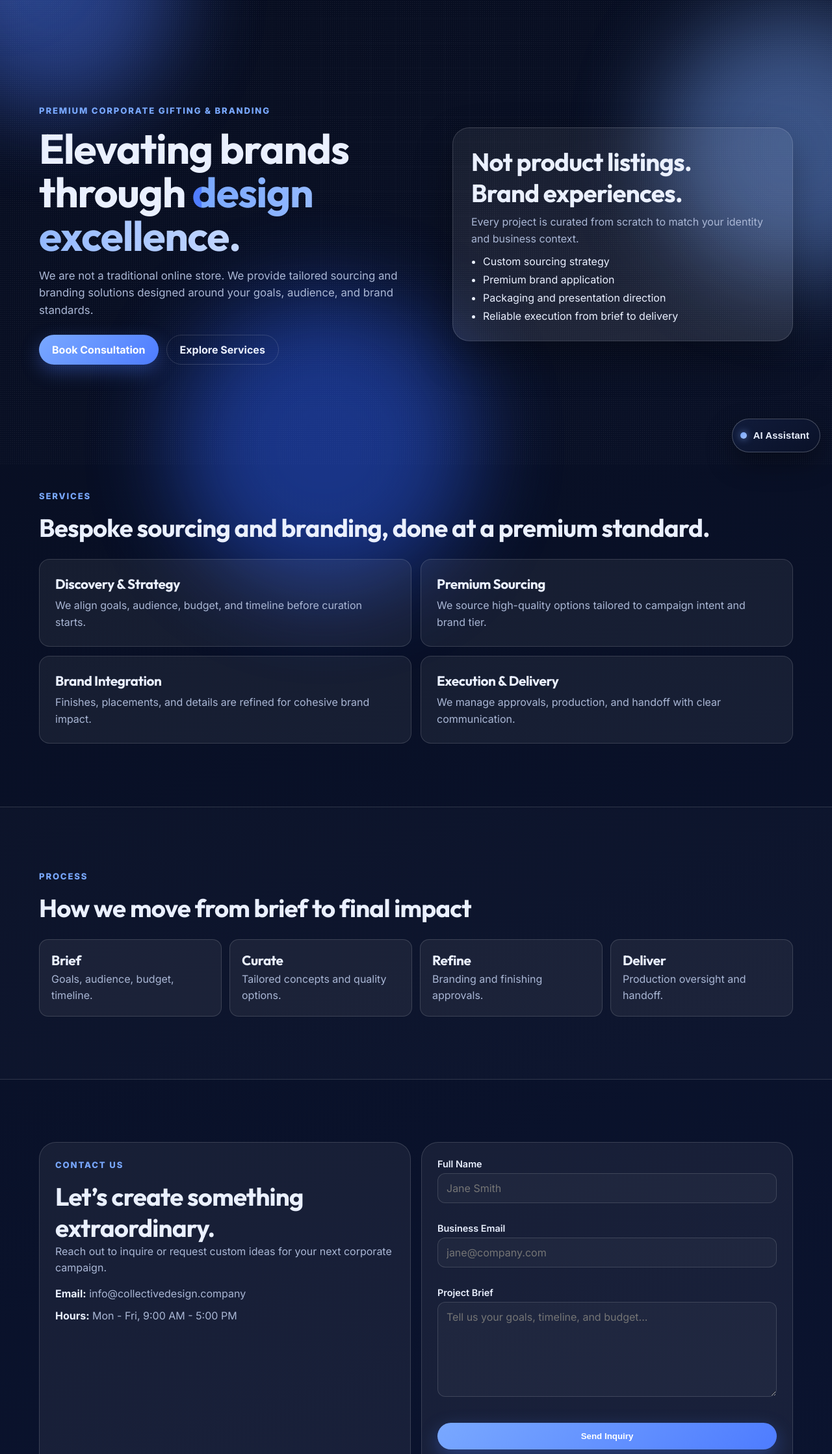
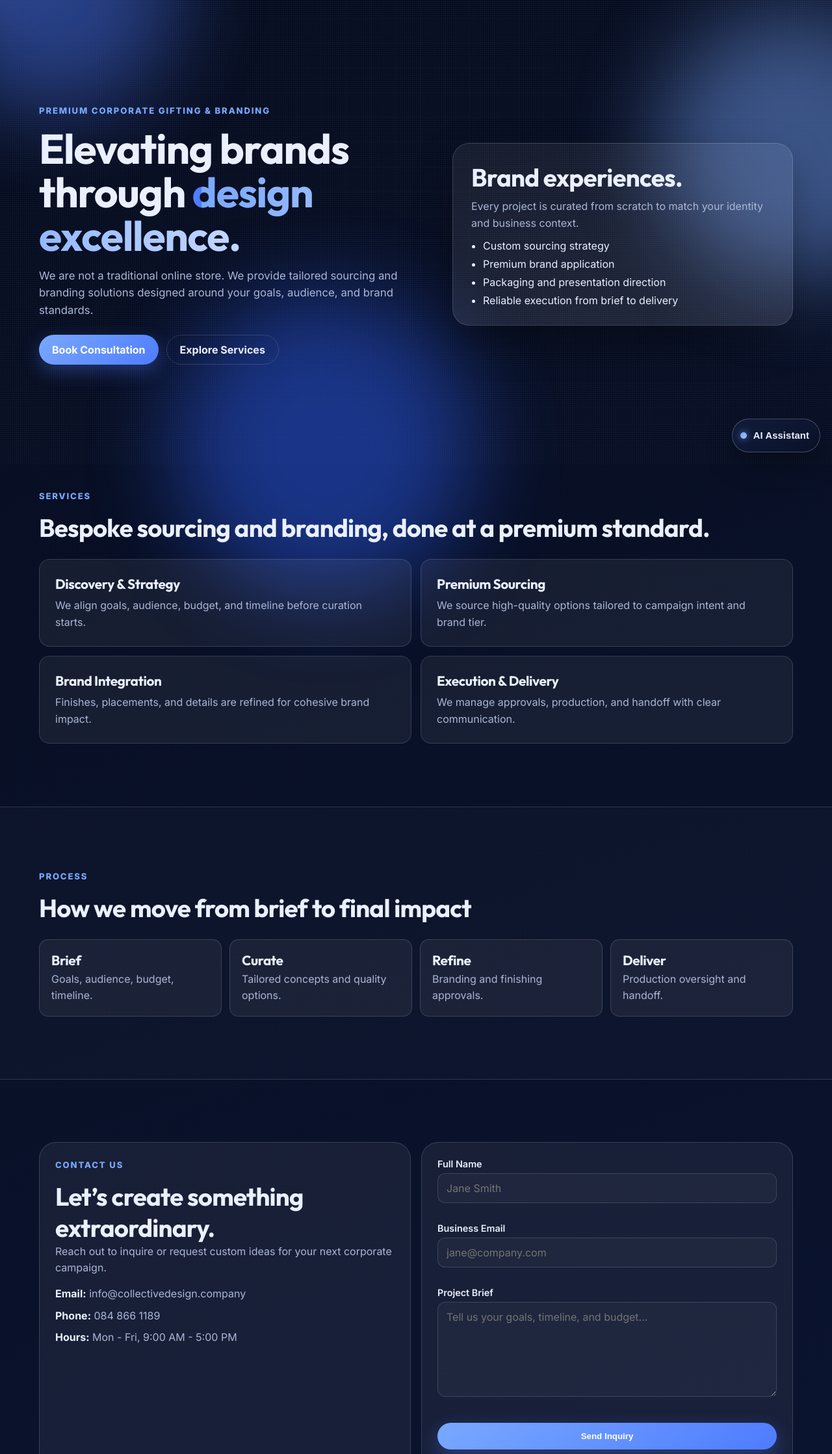
Before and after one commit to vysanchellan/collective-design-mvp, a plain HTML site: page index.html in a window 1280 px wide. Shown: the part 86-2323 px from the top of the page at 65% size. Drawn offline with Linux system fonts and the light colour scheme.

Commit message:
Update index.html

```diff
--- a/index.html
+++ b/index.html
@@ -22,7 +22,7 @@
     fetchpriority="high"
   />
 
-  <link rel="stylesheet" href="./styles.css?v=14" />
+  <link rel="stylesheet" href="./styles.css?v=15" />
 </head>
 <body>
   <!-- Intro / Splash -->
@@ -105,7 +105,7 @@
         </div>
 
         <aside class="hero-card reveal delay-1 tilt">
-          <h2>Not product listings.<br />Brand experiences.</h2>
+          <h2>Brand experiences.</h2>
           <p>Every project is curated from scratch to match your identity and business context.</p>
           <ul>
             <li>Custom sourcing strategy</li>
@@ -181,6 +181,7 @@
           <p>Reach out to inquire or request custom ideas for your next corporate campaign.</p>
           <div class="contact-meta">
             <p><strong>Email:</strong> info@collectivedesign.company</p>
+            <p><strong>Phone:</strong> 084 866 1189</p>
             <p><strong>Hours:</strong> Mon - Fri, 9:00 AM - 5:00 PM</p>
           </div>
         </div>
```
